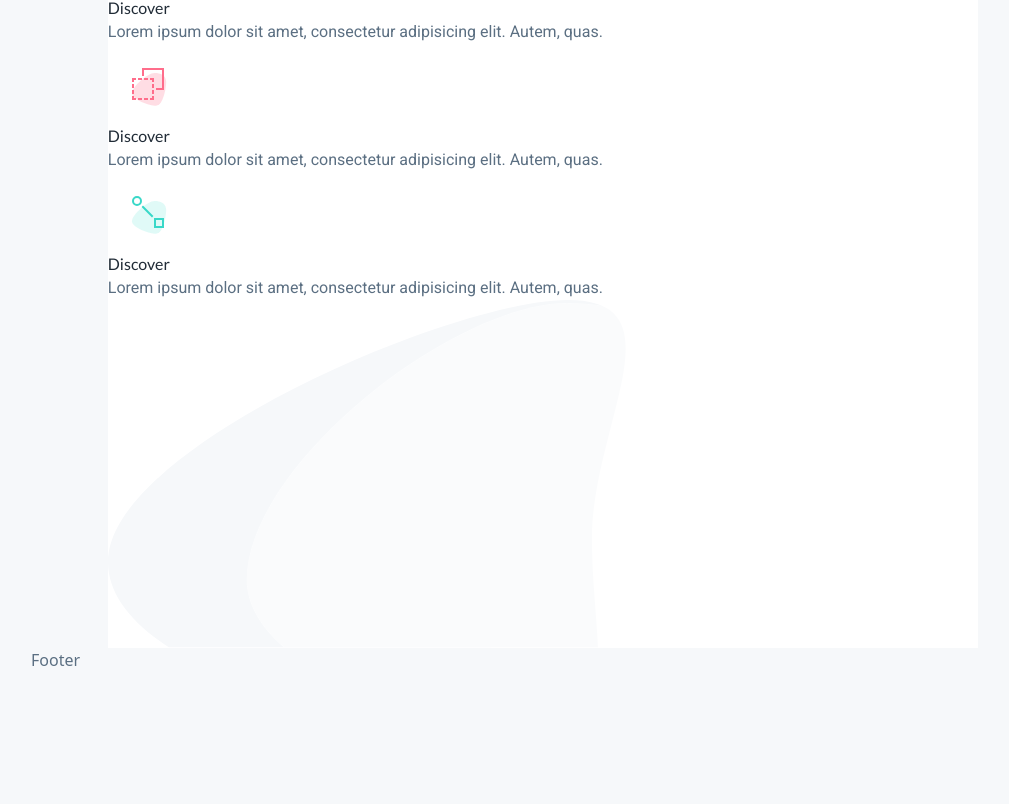
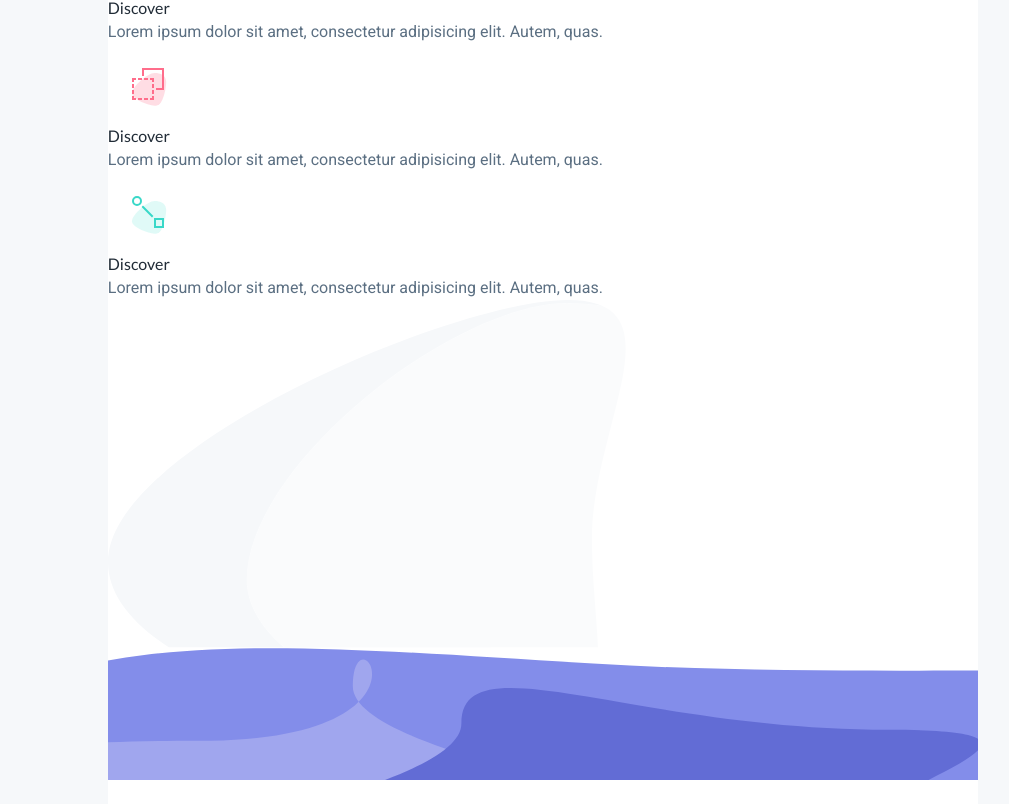
Before and after one commit to whoisasey/aa-submission-atina, a Next.js app: page / in a window 1280 px wide. Shown: the part 1879-2683 px from the top of the page, without its empty margins (97-1106 px from the left). Before the commit the page ends 2551 px from the top, so only its background shows below. Built offline with nearby package versions, Linux system fonts and the light colour scheme.

Commit message:
add footer styles

```diff
--- a/src/app/Components/Footer.tsx
+++ b/src/app/Components/Footer.tsx
@@ -1,7 +1,15 @@
-import React from "react";
+import Image from "next/image";
+import footer from "@/assets/footer.svg";
 
 const Footer = () => {
-  return <div>Footer</div>;
+  return (
+    <footer className="pt-28 border-t relative">
+      <Image src={footer} alt="footer background" />
+      <div className="absolute footer-text text-white text-sm">
+        <p>&copy; All Rights Reserved</p>
+      </div>
+    </footer>
+  );
 };
 
 export default Footer;
--- a/src/app/globals.css
+++ b/src/app/globals.css
@@ -56,3 +56,9 @@ button {
 .feature-background {
   right: -700px;
 }
+
+.footer-text {
+  bottom: 25%;
+  left: 50%;
+  transform: translate(-50%, -50%);
+}
--- a/src/app/layout.tsx
+++ b/src/app/layout.tsx
@@ -34,8 +34,8 @@ export default function RootLayout({
         <main>
           <Header />
           {children}
+          <Footer />
         </main>
-        <Footer />
       </body>
     </html>
   );
```
